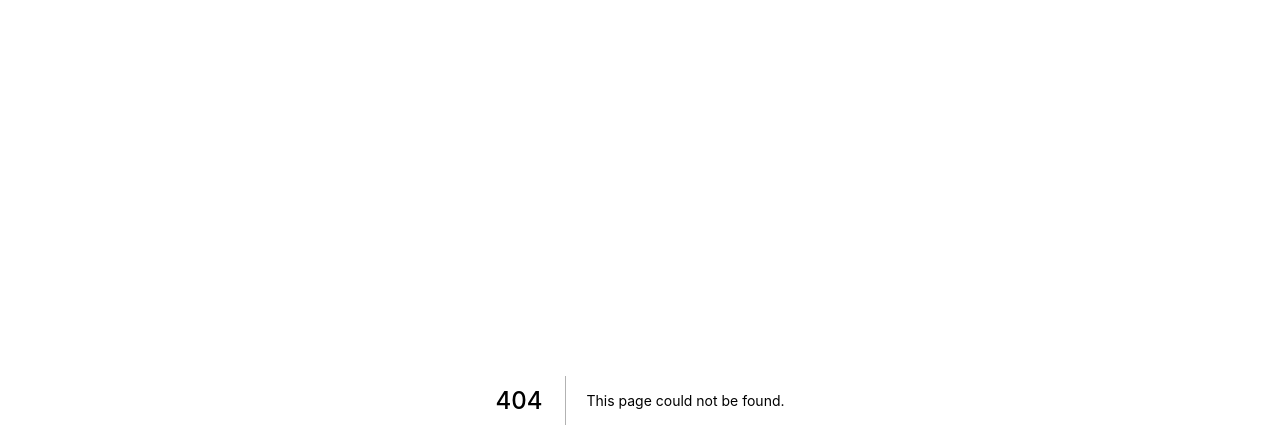
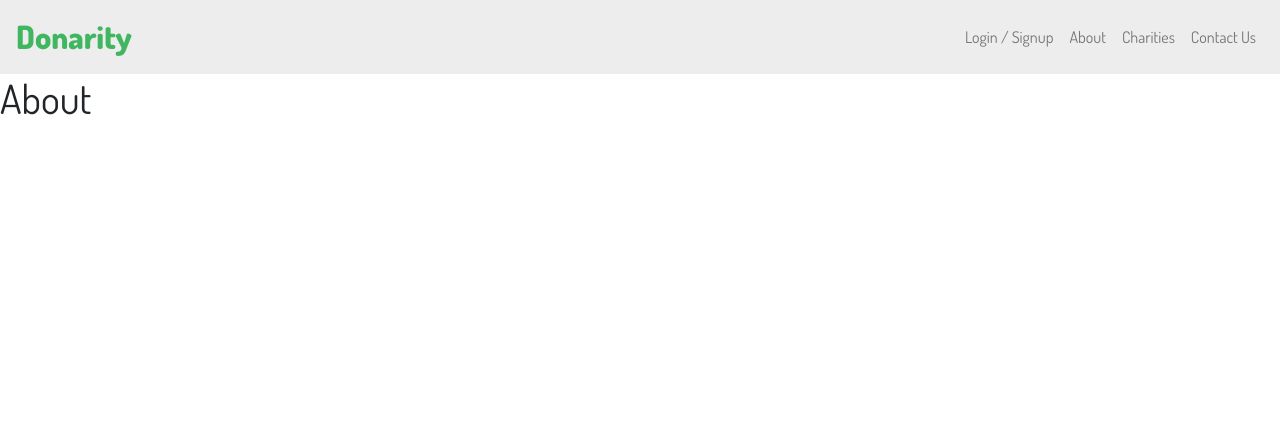
Before and after one commit to shnupta/donarity, a Next.js app: page /about in a window 1280 px wide. Before the commit this address had no page. Shown: the top 448 px of the page. Built offline with nearby package versions, Linux system fonts and the light colour scheme; no server answers.

Commit message:
Add new pages and update auth

```diff
--- a/components/header.js
+++ b/components/header.js
@@ -17,15 +17,19 @@ export default function Header() {
     const [session, loading] = useSession()
 
     return (
-        <Navbar className={styles.navBar} bg="{styles.headerBg}" variant="light" style={{ minWidth: 700 }}>
-            <Navbar.Brand className={styles.title} href="#home">Donarity</Navbar.Brand>
-            <Nav className="mr-auto links">
-                <Nav.Link href="/">Home</Nav.Link>
-                <Nav.Link href="#features">Features</Nav.Link>
-                <Nav.Link href="#pricing">Pricing</Nav.Link>
+        <Navbar className={styles.navBar} variant="light" style={{ minWidth: 700 }}>
+            <Navbar.Brand className={styles.title} href="/">Donarity</Navbar.Brand>
+            <Nav className="ml-auto links">
+                {!session && (
+                <Nav.Link onClick={() => signIn("auth0", { callbackUrl: 'http://localhost:3000/feed' })}>Login / Signup</Nav.Link>
+                )}
+                {session && (
+                <Nav.Link onClick={() => signOut({ callbackUrl: 'http://localhost:3000/' })}>Sign Out</Nav.Link>
+                )}
+                <Nav.Link href="/about">About</Nav.Link>
+                <Nav.Link href="/charities">Charities</Nav.Link>
+                <Nav.Link href="/contact">Contact Us</Nav.Link>
             </Nav>
-            <Button href="/api/auth/signin" variant="outline-dark">Login</Button>
-            <Button variant="outline-dark">Signup</Button>
         </Navbar>
     )
 }
--- /dev/null
+++ b/pages/about.js
@@ -0,0 +1,15 @@
+import Head from 'next/head'
+import Layout from '../components/layout'
+
+export default function AboutPage()  {
+    return (
+        <>
+        <Head>
+            <title>About</title>
+        </Head>
+        <Layout>
+            <h1>About</h1>
+        </Layout>
+        </>
+    )
+}
```
Also changed, not shown: pages/api/auth/[...nextauth].js (+5 -5 lines), pages/auth/signin.js (deleted, +0 -9 lines), pages/charities.js (added, +16 -0 lines), pages/feed.js (added, +15 -0 lines), pages/index.js (+10 -0 lines).
